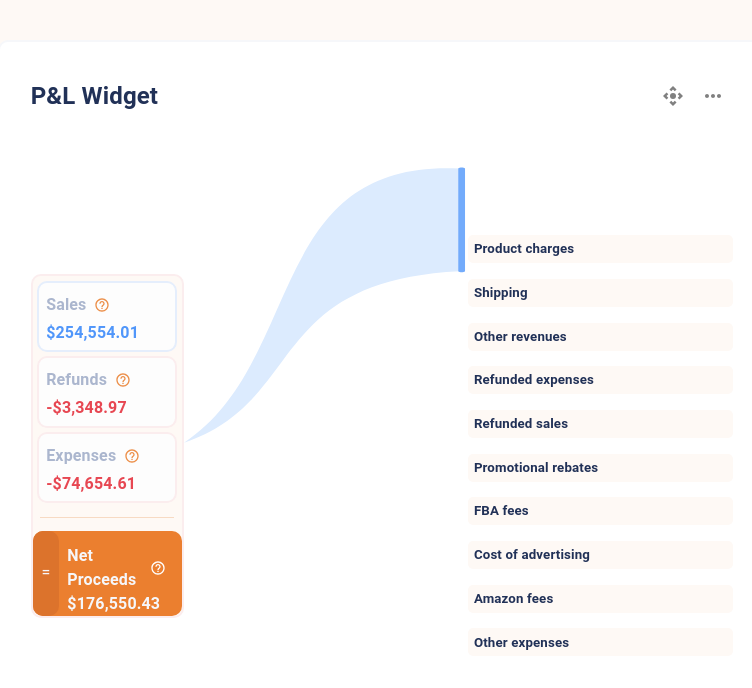
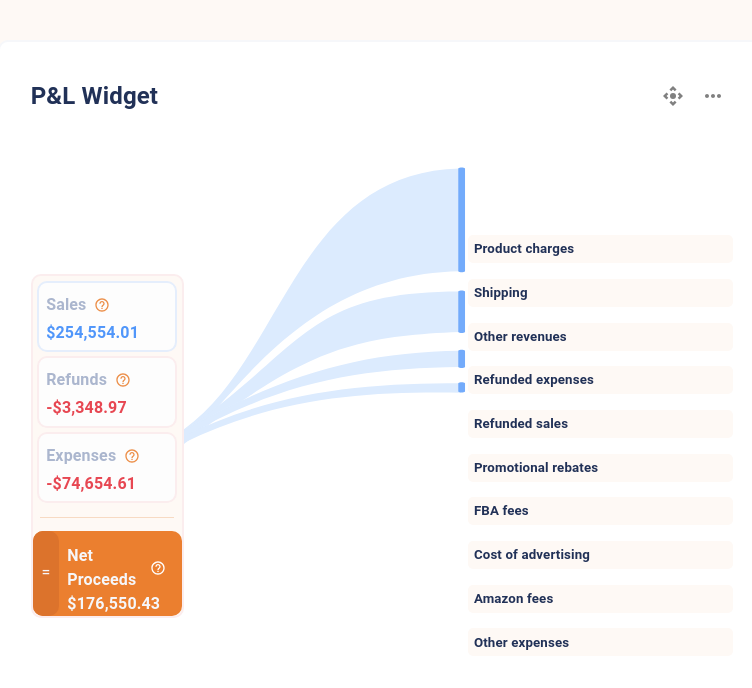
Before and after one commit to jpaul121/acquco-frontend, a React (Vite) app: page / in a window 1280 px wide. Shown: the top 688 px of the page, without its empty margins (258-1010 px from the left). Built offline with nearby package versions, Linux system fonts and the light colour scheme.

Commit message:
Implement first half of SVG rays

```diff
--- a/src/widget/components/SankeyDiagram.tsx
+++ b/src/widget/components/SankeyDiagram.tsx
@@ -19,8 +19,14 @@ export const SankeyDiagram = ({ data }) => {
   return (
     <div className={classes.sankeyFlexbox}>
       <svg viewBox='0 0 210 420' style={{ width: '100%', height: '100%' }}>
-        <path d='M 204 83 C 60 90 90 180 0 210 C 90 150 60 0 204 7' fill='rgb(220, 235, 254)' />
+        <path d='M 204 7 V 83 C 91 85 40 173 0 210 V 200 C 74 147 83 10 204 7' fill='rgb(220, 235, 254)' />
         <path d='M 203 7 L 203 83 Z C 204 6 207 6 208 7 V 83 C 207 84 204 84 203 83' fill='rgb(115, 171, 251)' />
+        <path d='M 204 98 V 128 C 124 131 88 142 0 211 V 201 C 88 142 88 98 204 98' fill='rgb(220, 235, 254)' />
+        <path d='M 203 98 L 203 128 Z C 204 97 207 97 208 98 V 128 C 207 129 204 129 203 128' fill='rgb(115, 171, 251)' />
+        <path d='M 204 142 V 154 C 132 155 73 164 0 206 V 201 C 74 159 132 143 204 142' fill='rgb(220, 235, 254)' />
+        <path d='M 203 142 L 203 154 Z C 204 141 207 141 208 142 V 154 C 207 155 204 155 203 154' fill='rgb(115, 171, 251)' />
+        <path d='M 205 166 V 173 C 135 172 70 176 0 210 V 205 C 70 171 135 166 205 166' fill='rgb(220, 235, 254)' />
+        <path d='M 203 166 L 203 172 Z C 204 165 207 165 208 166 V 172 C 207 173 204 173 203 172' fill='rgb(115, 171, 251)' />
       </svg>
     </div>
   )
```
